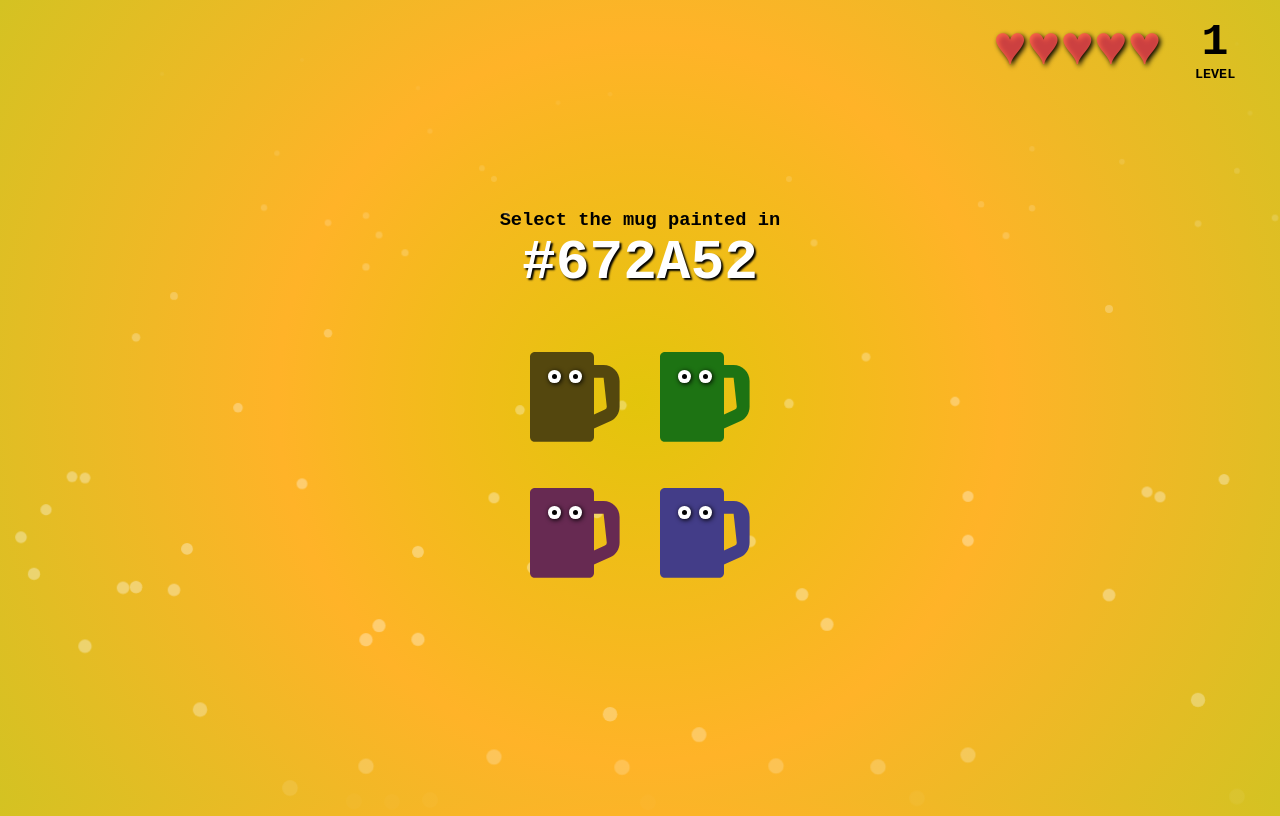
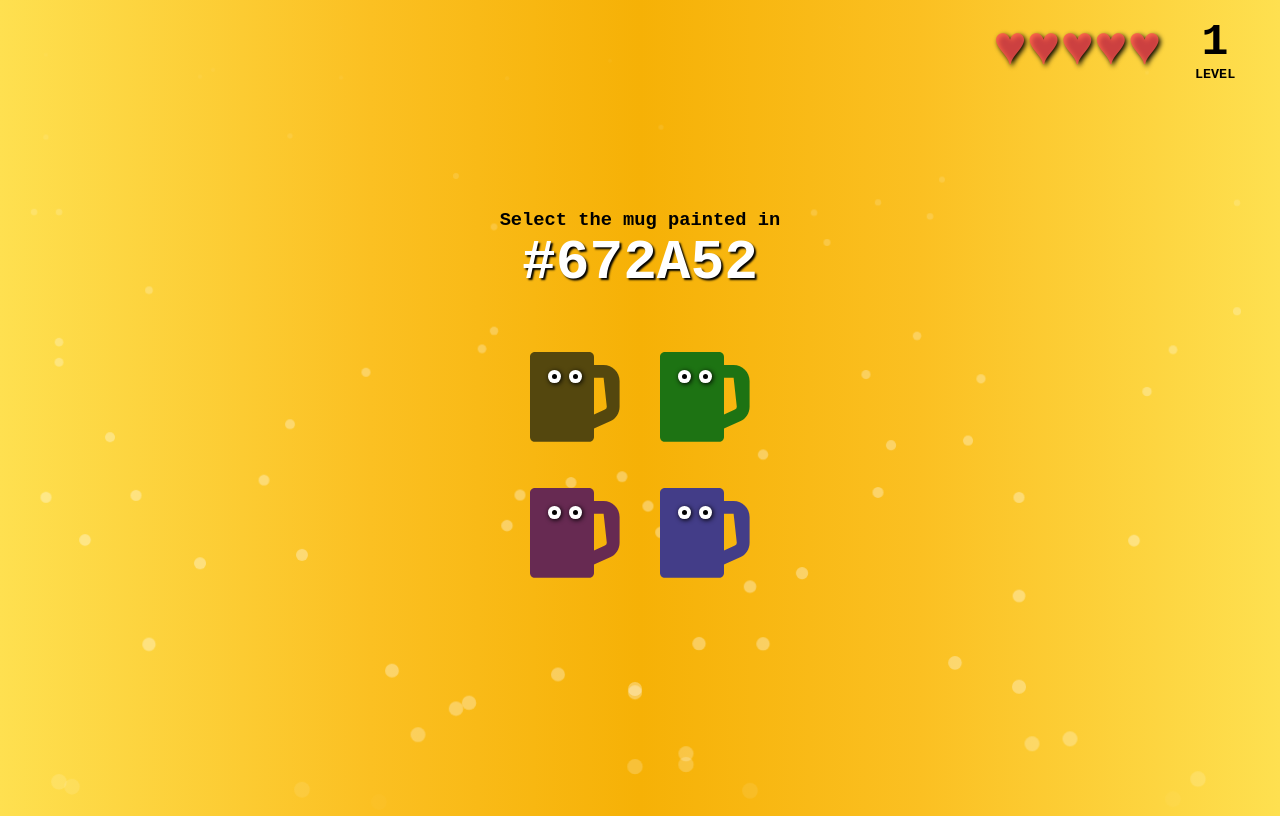
Before and after one commit to parostatkiem/know-it-or-guess-it, a React (Create React App) app: page / in a window 1280 px wide. Built offline with nearby package versions, Linux system fonts and the light colour scheme; the HTML template or start-up script is replaced by a standard one.

Commit message:
change bg gradient

```diff
--- a/src/background.scss
+++ b/src/background.scss
@@ -18,11 +18,13 @@ $particle-max-delay: 12000; // ms
 body {
   font-size: 16px;
   overflow: hidden;
-  background: radial-gradient(
-    circle,
-    rgba(227, 197, 11, 1) 0%,
-    rgba(255, 179, 40, 1) 48%,
-    rgba(212, 194, 34, 1) 100%
+  background: linear-gradient(
+    90deg,
+    rgba(254, 224, 80, 1) 0%,
+    rgba(251, 192, 34, 1) 29%,
+    rgba(246, 177, 6, 1) 50%,
+    rgba(251, 192, 34, 1) 72%,
+    rgba(254, 224, 80, 1) 100%
   );
 }
 
```
